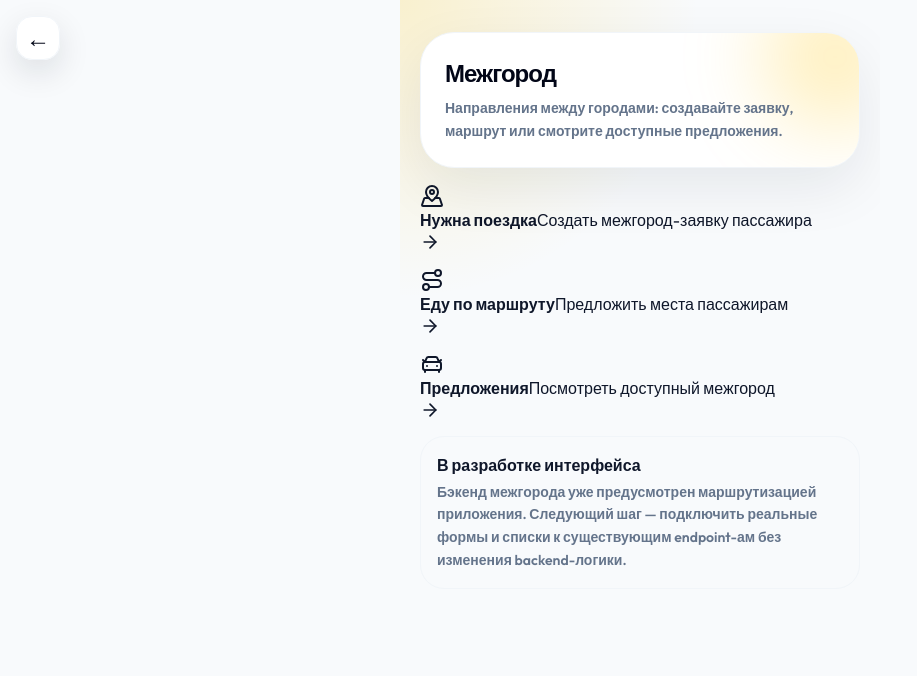
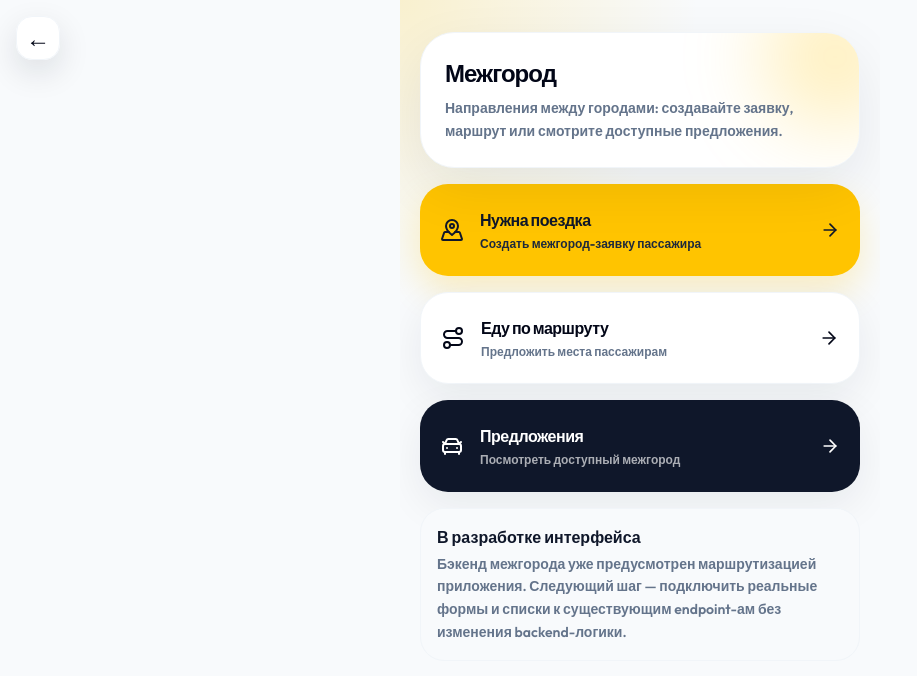
Before and after one commit to intaxi-i/Final-production-ready-Intaxi-release, a Next.js app in the folder miniapp_v2/: page /intercity in a window 1280 px wide. Shown: the top 676 px of the page, without its empty margins (0-917 px from the left). Built offline with nearby package versions, Linux system fonts and the light colour scheme.

Commit message:
Add intercity action styles

```diff
--- a/miniapp_v2/src/app/globals.css
+++ b/miniapp_v2/src/app/globals.css
@@ -134,6 +134,38 @@
 }
 
 .nav-card.dark .nav-label {
+  @apply text-white/65;
+}
+
+.intercity-action {
+  @apply flex min-h-[92px] items-center gap-4 rounded-[28px] border border-slate-100 bg-white p-5 text-slate-950 shadow-[0_14px_42px_rgba(15,23,42,0.07)] transition active:scale-95;
+}
+
+.intercity-action.primary {
+  @apply border-none bg-brand-yellow text-brand-dark shadow-[0_16px_34px_rgba(255,196,0,0.22)];
+}
+
+.intercity-action.dark {
+  @apply border-none bg-brand-dark text-white;
+}
+
+.intercity-action div {
+  @apply flex-1;
+}
+
+.intercity-action strong {
+  @apply block text-base font-black tracking-[-0.03em];
+}
+
+.intercity-action span {
+  @apply mt-1 block text-xs font-bold text-slate-500;
+}
+
+.intercity-action.primary span {
+  @apply text-slate-800;
+}
+
+.intercity-action.dark span {
   @apply text-white/65;
 }
 
```
